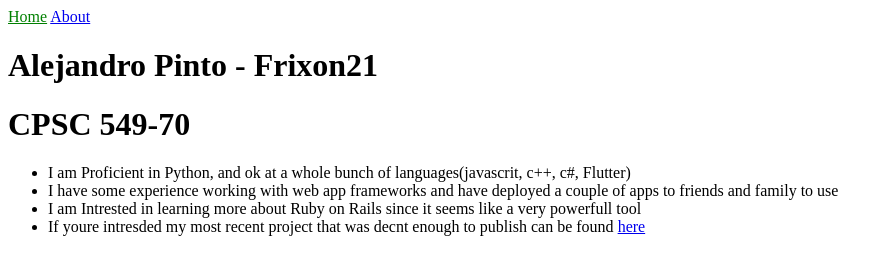
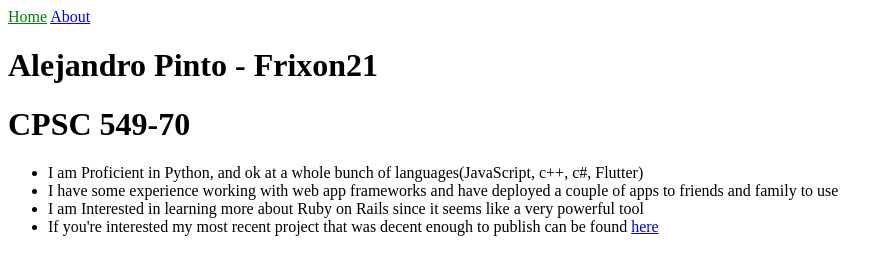
Before and after one commit to Frixon21/frixon21.github.io, a plain HTML site: page index.html in a window 1280 px wide. Shown: the whole page, without its empty margins (0-893 px from the left). Drawn offline with Linux system fonts and the light colour scheme.

Commit message:
deploy: d9a03367d48d8b89d2c49813a1dd23e38c1fe8f4

```diff
--- a/index.html
+++ b/index.html
@@ -16,10 +16,11 @@
     <h1>Alejandro Pinto - Frixon21</h1>
 <h1>CPSC 549-70</h1>
 <ul>
-    <li>I am Proficient in Python, and ok at a whole bunch of languages(javascrit, c++, c#, Flutter)</li>
+    <li>I am Proficient in Python, and ok at a whole bunch of languages(JavaScript, c++, c#, Flutter)</li>
     <li>I have some experience working with web app frameworks and have deployed a couple of apps to friends and family to use</li>
-    <li>I am Intrested in learning more about Ruby on Rails since it seems like a very powerfull tool</li>
-    <li>If youre intresded my most recent project that was decnt enough to publish can be found <A href="https://github.com/Frixon21/natural-alignment-simulator"> here </A></li>
+    <li>I am Interested in learning more about Ruby on Rails since it seems like a very powerful tool</li>
+    <li>If you're interested my most recent project that was decent enough to publish can be found <A href="https://github.com/Frixon21/natural-alignment-simulator"> here </A></li>
 </ul>
+
   </body>
 </html>
```
